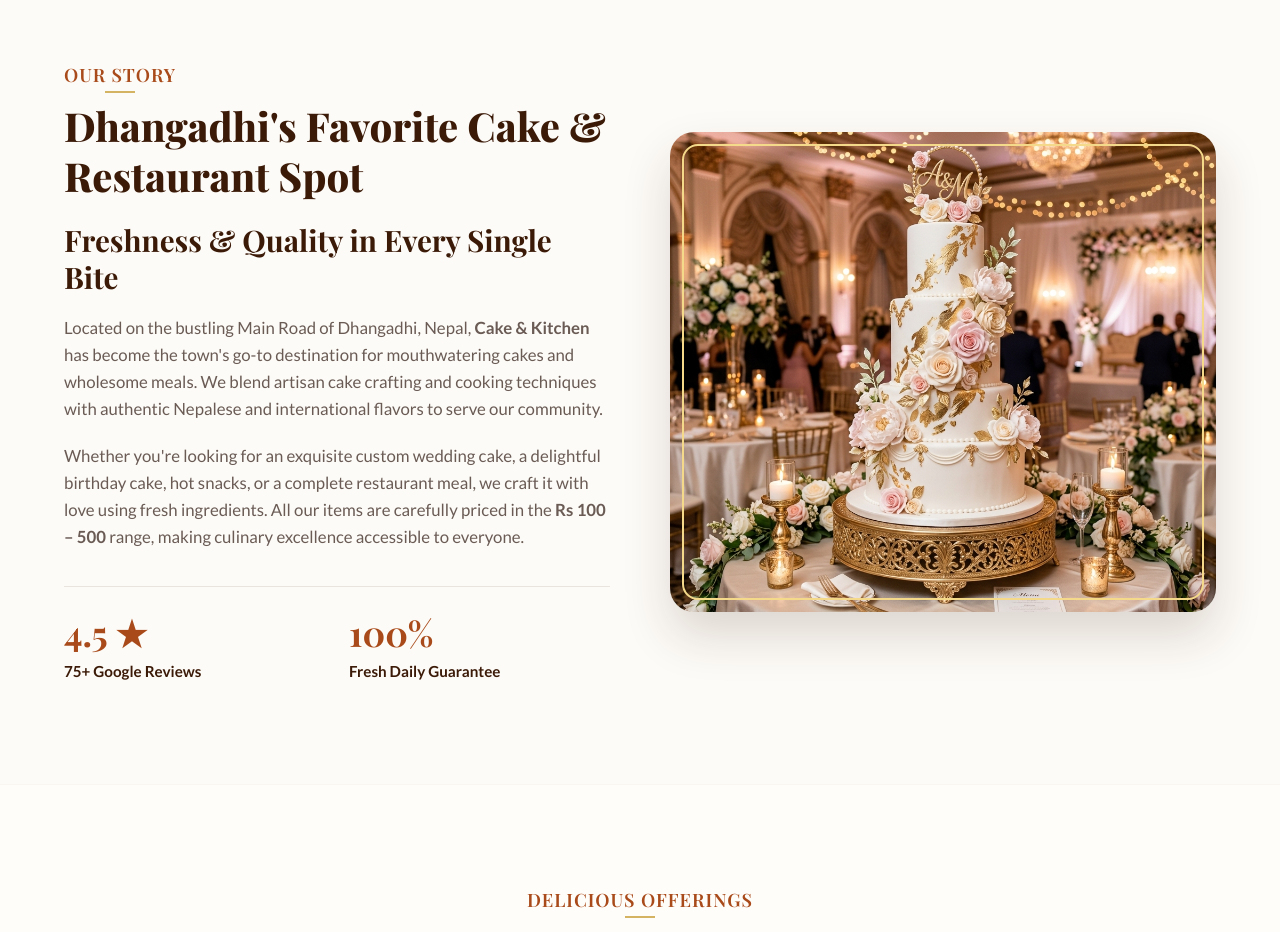
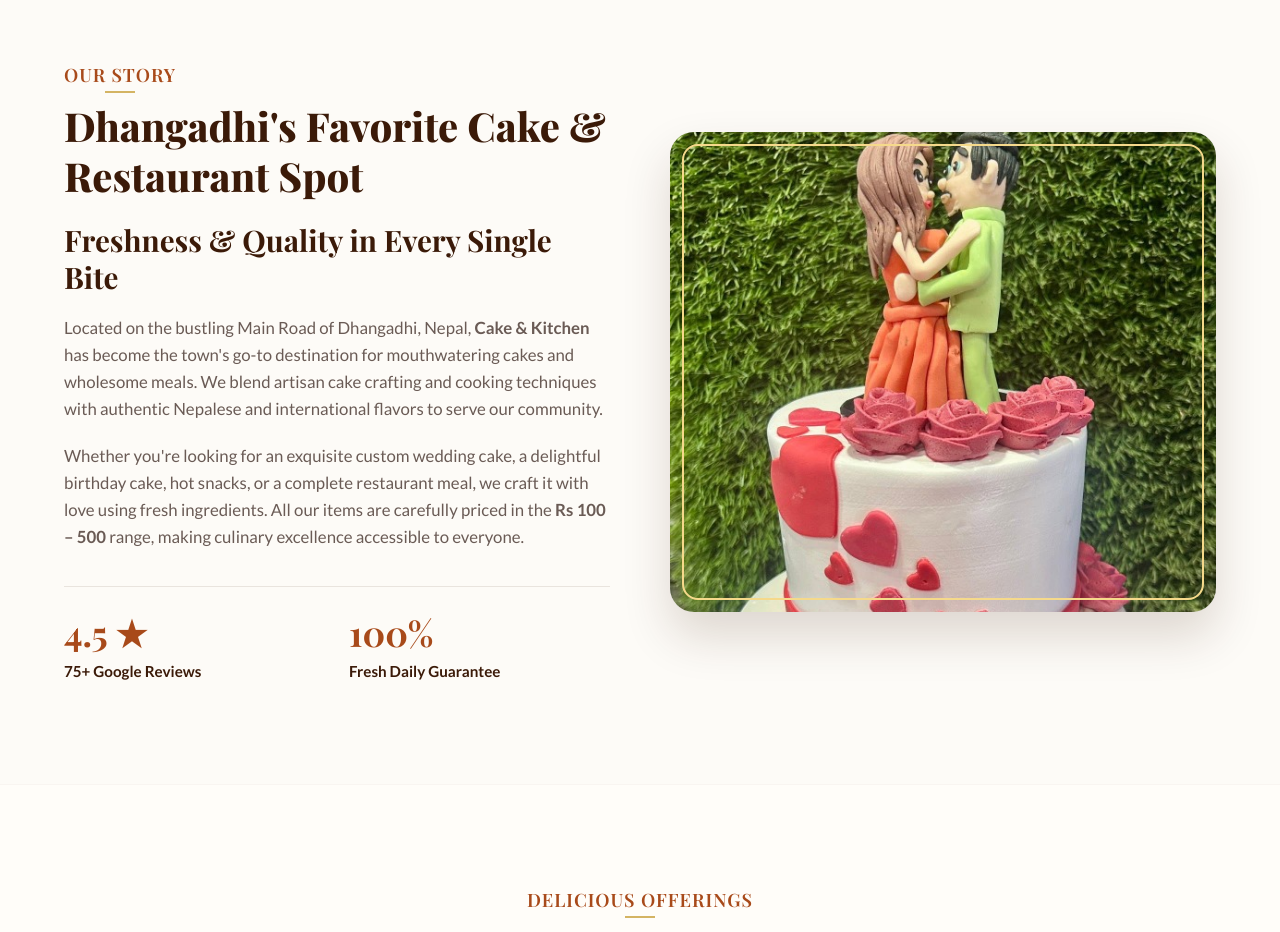
Before and after one commit to pms5566/cake-and-kitchen, a plain HTML site: page index.html in a window 1280 px wide. Shown: the part 840-1772 px from the top of the page. Drawn offline with nearby package versions, Linux system fonts and the light colour scheme; a web font is replaced by a local one.

Commit message:
Update Our Story section photo with new cake image and adjust alignment

```diff
--- a/index.html
+++ b/index.html
@@ -124,7 +124,7 @@
                 </div>
 
                 <div class="about-image-wrapper">
-                    <img src="assets/images/wedding-cake.png" alt="A multi-tier decorated wedding cake" class="about-image">
+                    <img src="assets/images/about-story.jpg" alt="A beautiful custom two-tier cake with a couple figurine" class="about-image">
                 </div>
             </div>
         </div>
--- a/styles.css
+++ b/styles.css
@@ -640,6 +640,7 @@ button {
     width: 100%;
     height: 100%;
     object-fit: cover;
+    object-position: center 15%;
     max-height: 480px;
     transition: transform var(--transition-slow);
 }
```
Also changed, not shown: assets/images/about-story.jpg (added).
